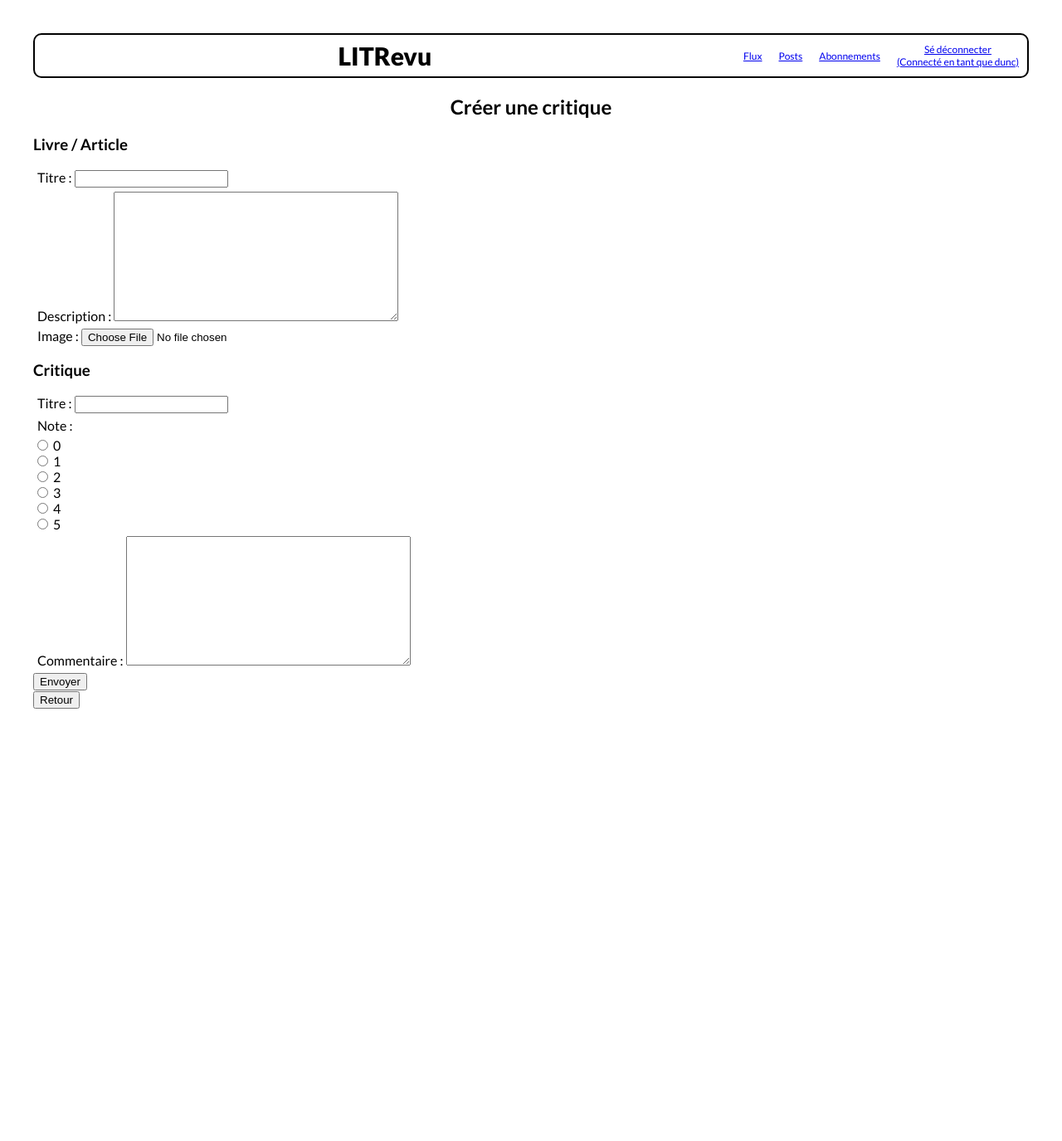
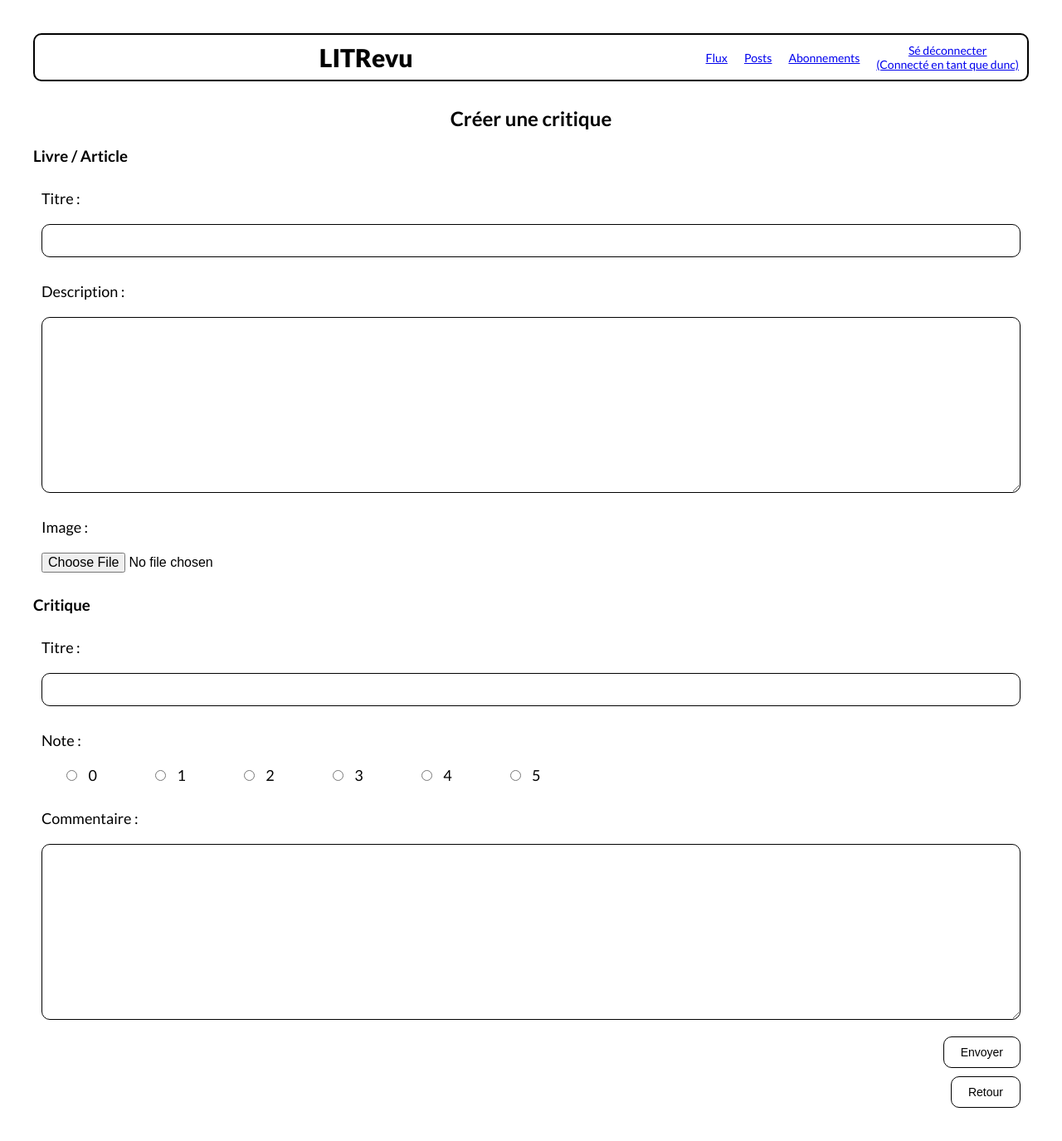
Before and after one commit to duncan-g-hub/P9_LITRevu_web_app, a Django app: page /review/add/ in a window 1280 px wide. Shown: the whole page at 83% size. Before the commit the page ends 854 px from the top, so only its background shows below. Run offline with Django 5.2, Linux system fonts and the light colour scheme; a user stored in the database is signed in; some web fonts are replaced.

Commit message:
Gestion CSS bases

```diff
--- a/LITRevu/review_app/templates/review_app/add_review_and_ticket.html
+++ b/LITRevu/review_app/templates/review_app/add_review_and_ticket.html
@@ -6,17 +6,17 @@
 
 <!-- gerer une condition dans le cas ou la critique est une réponse à un ticket ou non -->
 
-    <form action="" method="post" enctype="multipart/form-data">
+    <form class="post_form" action="" method="post" enctype="multipart/form-data">
         {% csrf_token %}
         <h3>Livre / Article</h3>
         {{ context.ticket_form.as_p }}
         <h3>Critique</h3>
         {{ context.review_form.as_p }}
-        <button type="submit">Envoyer</button>
+        <button class="action_button" type="submit">Envoyer</button>
     </form>
 
     <form action="{% url 'feed' %}" >
-        <button type="submit">Retour</button>
+        <button class="action_button" type="submit">Retour</button>
     </form>
 
 
--- a/LITRevu/review_app/templates/review_app/delete_review.html
+++ b/LITRevu/review_app/templates/review_app/delete_review.html
@@ -6,12 +6,12 @@
 
     <form action="" method="post">
         {% csrf_token %}
-        <p>Etes-vous sûre de vouloir supprimer la critique {{ review.headline }} </p>
-        <button type="submit">Supprimer</button>
+        <p>Etes-vous sûre de vouloir supprimer la critique '{{ review.headline }}' ?</p>
+        <button class="action_button" type="submit">Supprimer</button>
     </form>
 
     <form action="{% url 'posts' %}" >
-        <button type="submit">Retour</button>
+        <button class="action_button" type="submit">Retour</button>
     </form>
 
 
--- a/LITRevu/review_app/templates/review_app/delete_ticket.html
+++ b/LITRevu/review_app/templates/review_app/delete_ticket.html
@@ -6,12 +6,12 @@
 
     <form action="" method="post">
         {% csrf_token %}
-        <p>Etes-vous sûre de vouloir supprimer le ticket {{ ticket.title }} </p>
-        <button type="submit">Supprimer</button>
+        <p>Etes-vous sûre de vouloir supprimer le ticket '{{ ticket.title }}' ?</p>
+        <button class="action_button" type="submit">Supprimer</button>
     </form>
 
     <form action="{% url 'posts' %}" >
-        <button type="submit">Retour</button>
+        <button class="action_button" type="submit">Retour</button>
     </form>
 
 
--- a/LITRevu/review_app/templates/review_app/edit_review.html
+++ b/LITRevu/review_app/templates/review_app/edit_review.html
@@ -4,13 +4,13 @@
 
     <h2>Modifier une critique</h2>
 
-    <form action="" method="post">
+    <form class="post_form" action="" method="post">
         {% csrf_token %}
         {{ context.form.as_p }}
-        <button type="submit">Envoyer</button>
+        <button class="action_button" type="submit">Envoyer</button>
     </form>
 
     <form action="{% url 'posts' %}" >
-        <button type="submit">Retour</button>
+        <button class="action_button" type="submit">Retour</button>
     </form>
 {% endblock content %}
--- a/LITRevu/review_app/templates/review_app/edit_ticket.html
+++ b/LITRevu/review_app/templates/review_app/edit_ticket.html
@@ -4,13 +4,13 @@
 
     <h2>Modifier un ticket</h2>
 
-    <form action="" method="post" enctype="multipart/form-data">
+    <form class="post_form" action="" method="post" enctype="multipart/form-data">
         {% csrf_token %}
         {{ context.form.as_p }}
-        <button type="submit">Envoyer</button>
+        <button class="action_button" type="submit">Envoyer</button>
     </form>
 
-    <form action="{% url 'posts' %}" >
+    <form class="action_button" action="{% url 'posts' %}" >
         <button type="submit">Retour</button>
     </form>
 
--- a/LITRevu/review_app/templates/review_app/posts.html
+++ b/LITRevu/review_app/templates/review_app/posts.html
@@ -10,6 +10,7 @@
                 <div class="post">
                     {% include 'review_app/partials/ticket_snippet.html'  with ticket=element in_review=False %}
 
+                    <div class="post_feature">
                         <form action="{% url 'edit-ticket' element.id %}">
                             <button type="submit">Modifier</button>
                         </form>
@@ -18,6 +19,7 @@
                             <button type="submit">Supprimer</button>
                         </form>
                     </div>
+                </div>
 
             {% elif element.type == "REVIEW" %}
                 <div class="post">
@@ -25,6 +27,8 @@
                     <div class="ticket_in_review">
                         {% include 'review_app/partials/ticket_snippet.html'  with ticket=element.ticket in_review=True  %}
                     </div>
+
+                    <div class="post_feature">
                         <form action="{% url 'edit-review' element.id %}">
                             <button type="submit">Modifier</button>
                         </form>
@@ -32,6 +36,8 @@
                         <form action="{% url 'delete-review' element.id %}">
                             <button type="submit">Supprimer</button>
                         </form>
+                    </div>
+
                 </div>
             {% endif %}
         {% endfor %}
--- a/LITRevu/static/styles.css
+++ b/LITRevu/static/styles.css
@@ -22,7 +22,7 @@ nav {
 
 nav a {
     margin: 10px;
-    font-size: 12px;
+    font-size: 14px;
 }
 
 h1 {
@@ -32,7 +32,7 @@ h1 {
 }
 
 h2 {
-    margin: 20px;
+    margin: 30px 20px 20px 20px;
     font-size: 24px;
     text-align: center;
     font-weight: 700;
@@ -72,13 +72,109 @@ img {
 .title {
     font-size: 18px;
     font-weight: 600;
+}
+
+button {
+    padding: 10px 20px;
+    margin: 10px;
+    border: 1px solid black;
+    background-color: white;
+    border-radius: 10px;
+    font-size: 14px;
+    font-weight: 500;
+}
+
+button:hover{
+    background-color: #d3dded;
+    cursor: pointer;
+}
+
+.post_feature {
+    display: flex;
+    justify-content: flex-end;
+}
+
+
+.feed_feature {
+    display: flex;
+    justify-content: space-between;
+    margin: 0 10px;
+}
+
+
+.feed_feature button {
+    padding: 10px 80px;
+    margin: 0 10px;
+    font-size: 16px;
+}
+
+.row input{
+    font-size: 16px;
+}
+
+.row {
+    display: flex;
+    justify-content: space-between;
+}
+
+.username {
+    padding: 10px 20px;
+    margin: 10px;
+    border: 1px solid black;
+    background-color: white;
+    border-radius: 10px;
+    font-size: 16x;
+    font-weight: 500;
+    flex: 1;
+}
+
+
+
+
+.post_form p {
+    display: flex;
+    flex-direction: column;
+    margin: 10px;
 
 }
 
-button {
-
+.post_form label {
+    margin: 10px 0;
+    font-size: 18px;
 }
 
-button:hover{
+.post_form input, .post_form textarea {
+    margin: 10px 0;
+    padding: 10px;
+    border: 1px solid black;
+    background-color: white;
+    border-radius: 10px;
+    font-size: 16px;
+    font-weight: 500;
+}
 
+
+#id_image {
+    border: none;
+    border-radius: 0;
+    margin: 10px 0;
+    padding: 0;
 }
+
+
+.action_button {
+    display: flex;
+    justify-self: flex-end;
+}
+
+#id_rating {
+    display: flex;
+}
+
+#id_rating div {
+    margin: 0 30px;
+}
+
+#id_rating input {
+    margin: 0 10px;
+}
```
Also changed, not shown: LITRevu/review_app/templates/review_app/add_review_from_ticket.html (+6 -6 lines), LITRevu/review_app/templates/review_app/add_ticket.html (+4 -3 lines), LITRevu/review_app/templates/review_app/feed.html (+5 -2 lines), LITRevu/review_app/templates/review_app/follow.html (+11 -9 lines), LITRevu/db.sqlite3. Lines whose indentation alone changed are shown as unchanged.
